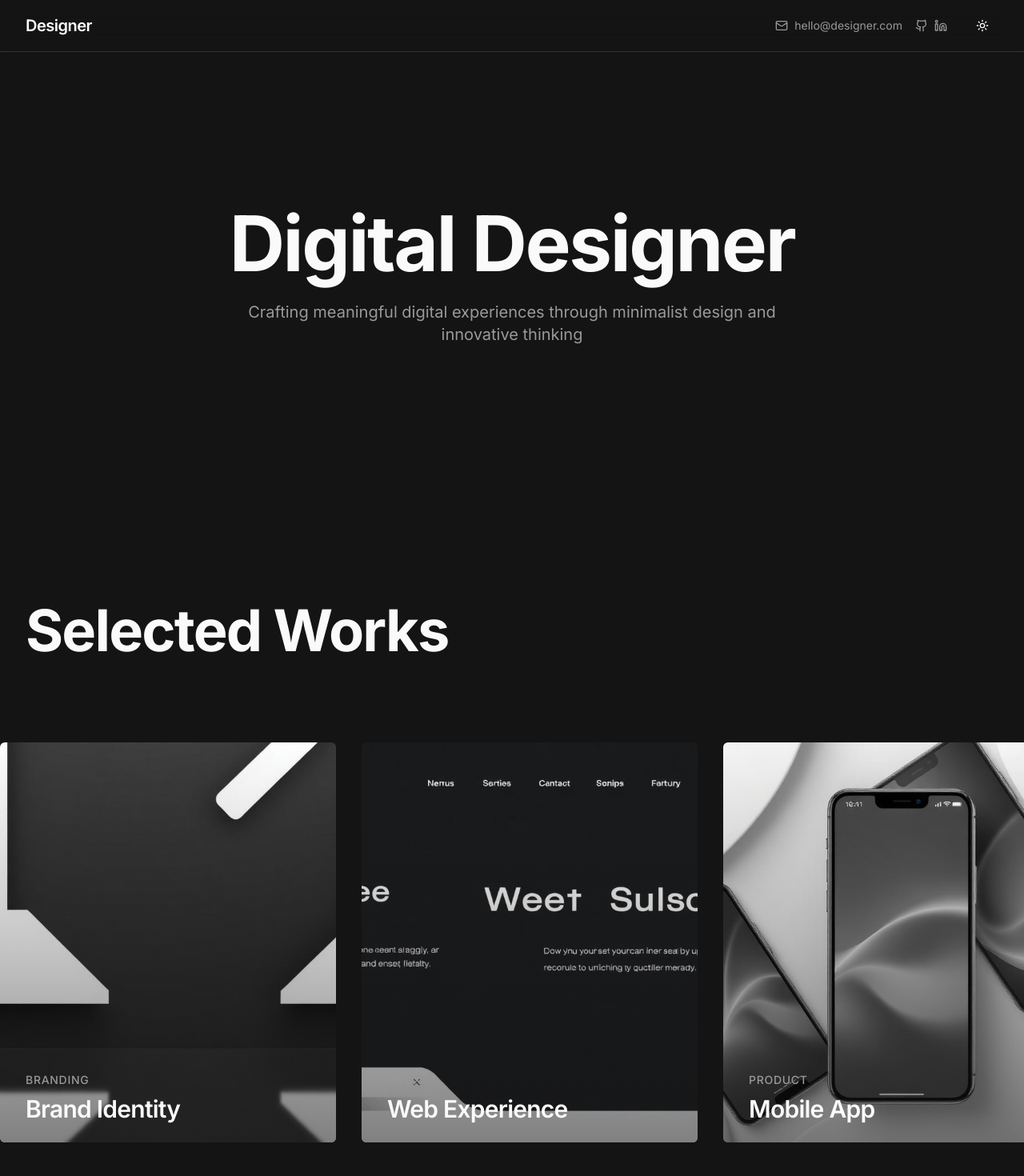
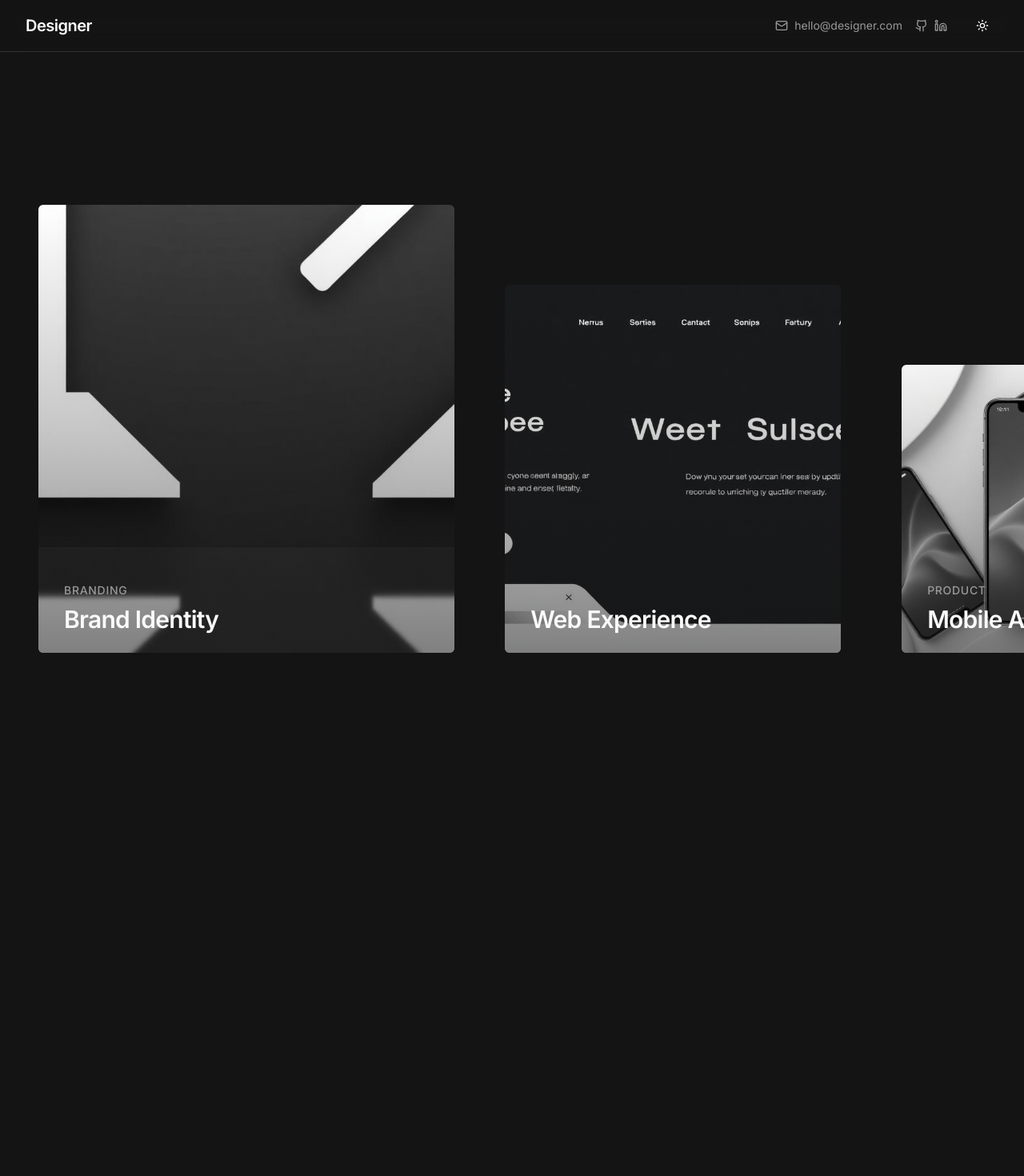
Before and after one commit to kolorrombeng/parallax-scroll-gallery, a React (Vite) app: page / in a window 1280 px wide. Shown: the top 1470 px of the page at 80% size. Built offline with nearby package versions, Linux system fonts and the light colour scheme; the HTML template or start-up script is replaced by a standard one.

Commit message:
Refactor project section

```diff
--- a/src/components/ProjectCard.tsx
+++ b/src/components/ProjectCard.tsx
@@ -2,13 +2,20 @@ interface ProjectCardProps {
   title: string;
   category: string;
   image: string;
+  size: "small" | "medium" | "large";
   index: number;
 }
 
-const ProjectCard = ({ title, category, image, index }: ProjectCardProps) => {
+const ProjectCard = ({ title, category, image, size, index }: ProjectCardProps) => {
+  const sizeClasses = {
+    small: "w-[240px] sm:w-[280px] md:w-[320px] h-[280px] sm:h-[320px] md:h-[360px]",
+    medium: "w-[300px] sm:w-[360px] md:w-[420px] h-[340px] sm:h-[400px] md:h-[460px]",
+    large: "w-[360px] sm:w-[440px] md:w-[520px] h-[400px] sm:h-[480px] md:h-[560px]",
+  };
+
   return (
     <div
-      className="group relative flex-shrink-0 w-[280px] sm:w-[320px] md:w-[380px] lg:w-[420px] h-[320px] sm:h-[380px] md:h-[440px] lg:h-[500px] overflow-hidden rounded-lg bg-card transition-transform duration-300 hover:scale-[1.02]"
+      className={`group relative flex-shrink-0 overflow-hidden rounded-lg bg-card transition-transform duration-300 hover:scale-[1.02] ${sizeClasses[size]}`}
       style={{ animationDelay: `${index * 0.1}s` }}
     >
       <div className="relative h-full w-full overflow-hidden">
--- a/src/components/ProjectRow.tsx
+++ /dev/null
@@ -1,68 +0,0 @@
-import { useEffect, useRef } from "react";
-import ProjectCard from "./ProjectCard";
-
-interface Project {
-  id: number;
-  title: string;
-  category: string;
-  image: string;
-}
-
-interface ProjectRowProps {
-  projects: Project[];
-  direction?: "left" | "right";
-  speed?: number;
-}
-
-const ProjectRow = ({ projects, direction = "left", speed = 40 }: ProjectRowProps) => {
-  const rowRef = useRef<HTMLDivElement>(null);
-
-  useEffect(() => {
-    const row = rowRef.current;
-    if (!row) return;
-
-    const animationName = direction === "left" ? "scroll-left" : "scroll-right";
-    row.style.animation = `${animationName} ${speed}s linear infinite`;
-
-    // Pause animation on hover
-    const handleMouseEnter = () => {
-      row.style.animationPlayState = "paused";
-    };
-    const handleMouseLeave = () => {
-      row.style.animationPlayState = "running";
-    };
-
-    row.addEventListener("mouseenter", handleMouseEnter);
-    row.addEventListener("mouseleave", handleMouseLeave);
-
-    return () => {
-      row.removeEventListener("mouseenter", handleMouseEnter);
-      row.removeEventListener("mouseleave", handleMouseLeave);
-    };
-  }, [direction, speed]);
-
-  // Duplicate projects for seamless infinite loop
-  const duplicatedProjects = [...projects, ...projects];
-
-  return (
-    <div className="relative overflow-hidden py-4 sm:py-6">
-      <div
-        ref={rowRef}
-        className="flex gap-4 sm:gap-6 md:gap-8"
-        style={{ width: "max-content" }}
-      >
-        {duplicatedProjects.map((project, index) => (
-          <ProjectCard
-            key={`${project.id}-${index}`}
-            title={project.title}
-            category={project.category}
-            image={project.image}
-            index={index}
-          />
-        ))}
-      </div>
-    </div>
-  );
-};
-
-export default ProjectRow;
--- a/src/components/ProjectsSection.tsx
+++ b/src/components/ProjectsSection.tsx
@@ -1,103 +1,78 @@
-import { useEffect, useState } from "react";
-import ProjectRow from "./ProjectRow";
+import { useEffect, useRef } from "react";
+import ProjectCard from "./ProjectCard";
 import project1 from "@/assets/project-1.jpg";
 import project2 from "@/assets/project-2.jpg";
 import project3 from "@/assets/project-3.jpg";
 import project4 from "@/assets/project-4.jpg";
 
 const ProjectsSection = () => {
-  const [scrollY, setScrollY] = useState(0);
+  const containerRef = useRef<HTMLDivElement>(null);
 
   useEffect(() => {
     const handleScroll = () => {
-      setScrollY(window.scrollY);
+      if (containerRef.current) {
+        const scrollY = window.scrollY;
+        const maxScroll = document.documentElement.scrollHeight - window.innerHeight;
+        const scrollProgress = scrollY / maxScroll;
+
+        // Calculate horizontal scroll based on vertical scroll
+        const maxHorizontalScroll = containerRef.current.scrollWidth - window.innerWidth;
+        const targetScrollLeft = scrollProgress * maxHorizontalScroll;
+
+        containerRef.current.scrollLeft = targetScrollLeft;
+      }
     };
 
     window.addEventListener("scroll", handleScroll, { passive: true });
     return () => window.removeEventListener("scroll", handleScroll);
   }, []);
 
-  // Generate project data with different arrangements per row
-  const projectRows = [
-    {
-      id: 1,
-      direction: "left" as const,
-      speed: 45,
-      projects: [
-        { id: 1, title: "Brand Identity", category: "Branding", image: project1 },
-        { id: 2, title: "Web Experience", category: "UI/UX", image: project2 },
-        { id: 3, title: "Mobile App", category: "Product", image: project3 },
-        { id: 4, title: "Visual System", category: "Design System", image: project4 },
-        { id: 5, title: "E-commerce", category: "Web Design", image: project1 },
-      ],
-    },
-    {
-      id: 2,
-      direction: "right" as const,
-      speed: 50,
-      projects: [
-        { id: 6, title: "Art Direction", category: "Creative", image: project2 },
-        { id: 7, title: "Dashboard UI", category: "Interface", image: project3 },
-        { id: 8, title: "Motion Design", category: "Animation", image: project4 },
-        { id: 9, title: "Logo Design", category: "Branding", image: project1 },
-        { id: 10, title: "Portfolio Site", category: "Web", image: project2 },
-      ],
-    },
-    {
-      id: 3,
-      direction: "left" as const,
-      speed: 55,
-      projects: [
-        { id: 11, title: "Social Campaign", category: "Marketing", image: project3 },
-        { id: 12, title: "Package Design", category: "Print", image: project4 },
-        { id: 13, title: "App Interface", category: "Mobile", image: project1 },
-        { id: 14, title: "Editorial Design", category: "Print", image: project2 },
-        { id: 15, title: "3D Renders", category: "3D", image: project3 },
-      ],
-    },
-    {
-      id: 4,
-      direction: "right" as const,
-      speed: 48,
-      projects: [
-        { id: 16, title: "Illustration Set", category: "Illustration", image: project4 },
-        { id: 17, title: "SaaS Platform", category: "Product", image: project1 },
-        { id: 18, title: "Landing Page", category: "Web", image: project2 },
-        { id: 19, title: "Typography", category: "Type Design", image: project3 },
-        { id: 20, title: "Brand Guide", category: "Branding", image: project4 },
-      ],
-    },
+  // Generate projects with random sizes and positions
+  const projects = [
+    { id: 1, title: "Brand Identity", category: "Branding", image: project1, size: "large", marginTop: 0 },
+    { id: 2, title: "Web Experience", category: "UI/UX", image: project2, size: "medium", marginTop: 80 },
+    { id: 3, title: "Mobile App", category: "Product", image: project3, size: "small", marginTop: 40 },
+    { id: 4, title: "Visual System", category: "Design System", image: project4, size: "large", marginTop: 120 },
+    { id: 5, title: "E-commerce", category: "Web Design", image: project1, size: "medium", marginTop: 20 },
+    { id: 6, title: "Art Direction", category: "Creative", image: project2, size: "small", marginTop: 100 },
+    { id: 7, title: "Dashboard UI", category: "Interface", image: project3, size: "large", marginTop: 60 },
+    { id: 8, title: "Motion Design", category: "Animation", image: project4, size: "medium", marginTop: 0 },
+    { id: 9, title: "Logo Design", category: "Branding", image: project1, size: "small", marginTop: 140 },
+    { id: 10, title: "Portfolio Site", category: "Web", image: project2, size: "large", marginTop: 30 },
+    { id: 11, title: "Social Campaign", category: "Marketing", image: project3, size: "medium", marginTop: 90 },
+    { id: 12, title: "Package Design", category: "Print", image: project4, size: "small", marginTop: 50 },
+    { id: 13, title: "App Interface", category: "Mobile", image: project1, size: "large", marginTop: 110 },
+    { id: 14, title: "Editorial Design", category: "Print", image: project2, size: "medium", marginTop: 70 },
+    { id: 15, title: "3D Renders", category: "3D", image: project3, size: "small", marginTop: 20 },
+    { id: 16, title: "Illustration Set", category: "Illustration", image: project4, size: "large", marginTop: 130 },
   ];
 
   return (
-    <section className="min-h-screen py-20 sm:py-32">
-      <div className="mb-12 sm:mb-16 md:mb-20 px-4 sm:px-6 lg:px-8">
-        <h2
-          className="text-4xl sm:text-5xl md:text-6xl lg:text-7xl font-bold tracking-tight animate-fade-in"
+    <section className="min-h-[300vh] relative">
+      <div
+        ref={containerRef}
+        className="sticky top-16 h-screen overflow-x-hidden overflow-y-hidden"
+      >
+        <div className="flex gap-4 sm:gap-6 md:gap-8 lg:gap-12 p-4 sm:p-6 md:p-8 lg:p-12 h-full items-end pb-20">
+          {projects.map((project, index) => (
+            <div
+              key={project.id}
               style={{
-            transform: `translateY(${scrollY * 0.1}px)`,
+                marginTop: `${project.marginTop}px`,
+                marginLeft: index === 0 ? '0' : `${Math.random() * 40 + 10}px`,
               }}
+              className="flex-shrink-0"
             >
-          Selected Works
-        </h2>
-      </div>
-
-      <div className="space-y-8 sm:space-y-12 md:space-y-16">
-        {projectRows.map((row, index) => (
-          <div
-            key={row.id}
-            style={{
-              transform: `translateY(${scrollY * (0.05 + index * 0.02)}px)`,
-              transition: "transform 0.1s ease-out",
-            }}
-          >
-            <ProjectRow
-              projects={row.projects}
-              direction={row.direction}
-              speed={row.speed}
+              <ProjectCard
+                title={project.title}
+                category={project.category}
+                image={project.image}
+                size={project.size as "small" | "medium" | "large"}
+                index={index}
               />
             </div>
           ))}
+        </div>
       </div>
     </section>
   );
--- a/src/pages/Index.tsx
+++ b/src/pages/Index.tsx
@@ -15,25 +15,6 @@ const Index = () => {
         <Header />
 
         <main className="pt-16">
-          {/* Hero Section with parallax */}
-          <section className="relative h-[60vh] sm:h-[70vh] flex items-center justify-center overflow-hidden">
-            <div className="container mx-auto px-4 sm:px-6 lg:px-8 text-center">
-              <h1 className="text-5xl sm:text-6xl md:text-7xl lg:text-8xl font-bold tracking-tight mb-4 sm:mb-6 animate-fade-in">
-                Digital Designer
-              </h1>
-              <p className="text-base sm:text-lg md:text-xl text-muted-foreground max-w-2xl mx-auto animate-fade-in" style={{ animationDelay: "0.2s" }}>
-                Crafting meaningful digital experiences through minimalist design and innovative thinking
-              </p>
-            </div>
-
-            {/* Decorative elements with parallax */}
-            <div className="absolute inset-0 -z-10 overflow-hidden">
-              <div className="absolute top-1/4 left-1/4 w-64 h-64 sm:w-96 sm:h-96 bg-muted/10 rounded-full blur-3xl parallax-slow" />
-              <div className="absolute bottom-1/4 right-1/4 w-64 h-64 sm:w-96 sm:h-96 bg-accent/10 rounded-full blur-3xl parallax-medium" />
-            </div>
-          </section>
-
-          {/* Projects Section */}
           <ProjectsSection />
 
           {/* Footer */}
```
Lines whose indentation alone changed are shown as unchanged.
